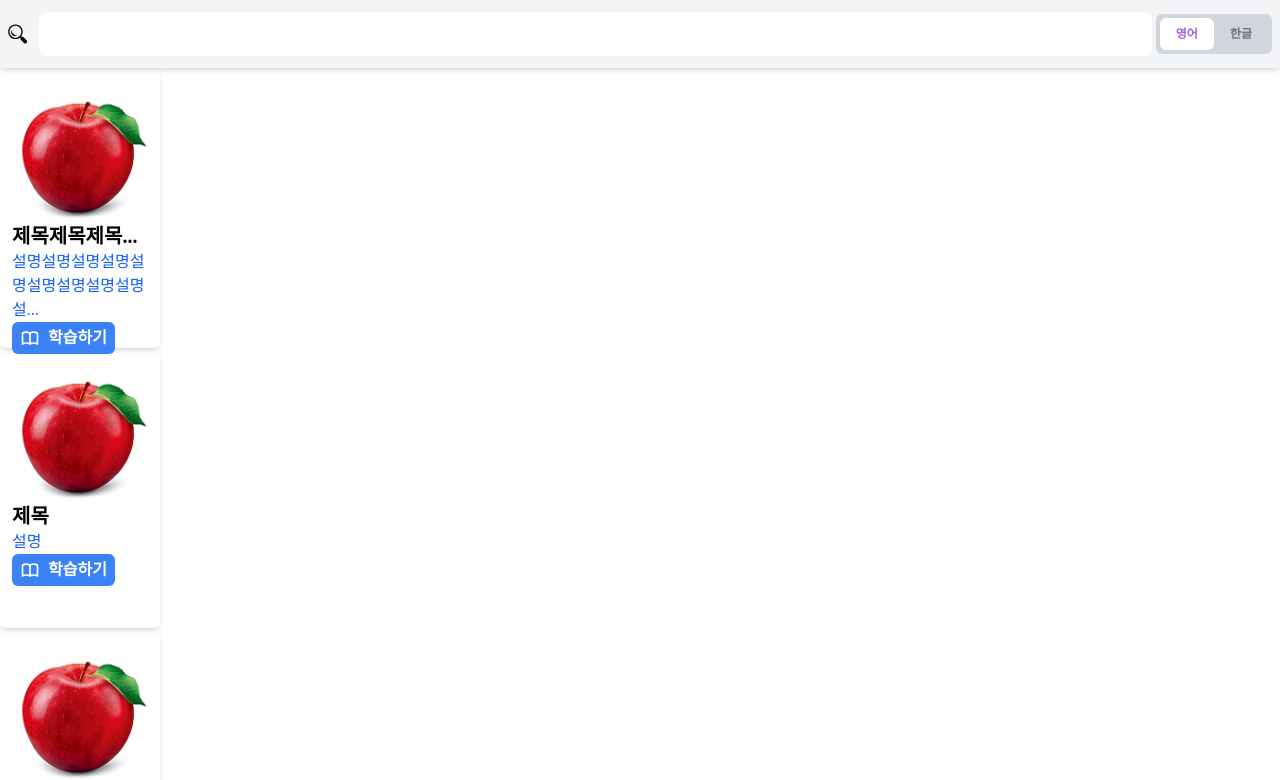
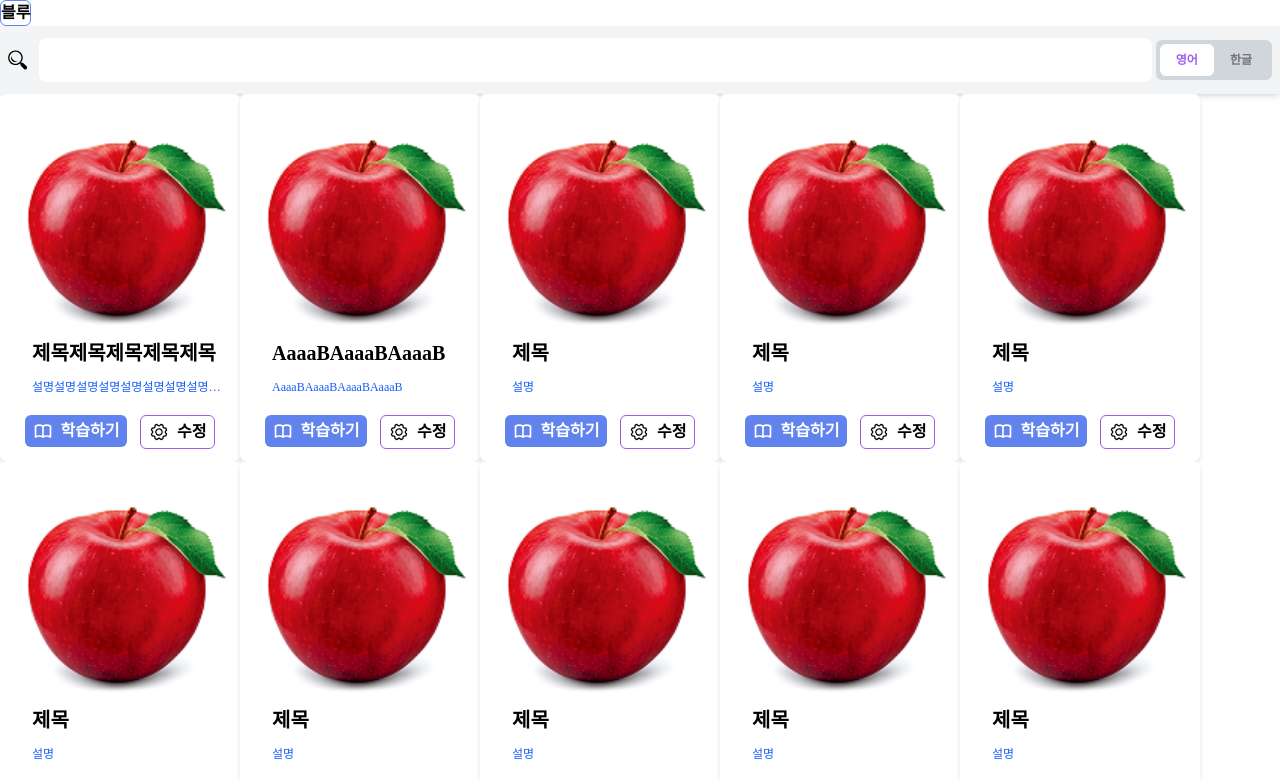
Before and after one commit to munjh61/SeeVocaLang, a React (Vite) app in the folder frontend/: page /moon in a window 1280 px wide. Shown: the top 780 px of the page. Built offline with nearby package versions, Linux system fonts and the light colour scheme; a web font is replaced by a local one.

Commit message:
색 통일

```diff
--- a/frontend/src/components/atoms/button/Button.tsx
+++ b/frontend/src/components/atoms/button/Button.tsx
@@ -15,13 +15,17 @@ export const Button = ({
   bgColor,
   size,
   textColor,
+  border,
   className,
   children,
   ...props
 }: ButtonProps) => {
   return (
     <button
-      className={cn(buttonVariants({ bgColor, size, textColor }), className)}
+      className={cn(
+        buttonVariants({ bgColor, size, textColor, border }),
+        className
+      )}
       {...props}
     >
       {children}
--- a/frontend/src/components/atoms/button/ButtonVariants.ts
+++ b/frontend/src/components/atoms/button/ButtonVariants.ts
@@ -14,27 +14,24 @@ export const buttonVariants = cva(
         gradientOrange: `
           bg-gradient-to-r from-orange-400 to-orange-700
         `,
-        red: `
-          bg-[#EF4444]
+        // red: `bg-[#EF4444]`,
+        // green: `bg-[#22C55E]`,
+        // blue: `bg-[#3B82F6]`,
+        // orange: `bg-[#F97316]`,
+        transparent: `
+          "bg-white/50 text-white
+          hover:bg-white/40
+          active:scale-95 active:shadow-inner"
         `,
-        green: `
-          bg-[#22C55E]
-        `,
-        blue: `
-          bg-[#3B82F6]
-        `,
-        orange: `
-          bg-[#F97316]
-        `,
-        transparent: `
-          bg-white/50 text-white
-          hover:bg-white/40
-          active:scale-95 active:shadow-inner
-        `,
-        white: `
-          bg-white
-        `,
+        white: "bg-white",
+        black: "bg-black",
         gray: `bg-[#F3F4F6]`,
+        red: "bg-[#FF3245]",
+        orange: "bg-[#FF6940]",
+        yellow: "bg-[#FFA600]",
+        green: "bg-[#6DC16A]",
+        blue: "bg-[#6083EE]",
+        purple: "bg-[#9D5EEE]",
         noBg: `bg-transparent`,
       },
       size: {
@@ -46,8 +43,24 @@ export const buttonVariants = cva(
       textColor: {
         white: "text-white",
         black: "text-black",
+        gray: "text-[#71717A]",
+        red: "text-[#FF3245]",
+        orange: "text-[#FF6940]",
+        yellow: "text-[#FFA600]",
+        green: "text-[#6DC16A]",
+        blue: "text-[#6083EE]",
         purple: "text-[#9D5EEE]",
-        gray: "text-[#71717A]",
+      },
+      border: {
+        white: "border border-white",
+        black: "border border-black",
+        gray: "border border-[#71717A]",
+        red: "border border-[#FF3245]",
+        orange: "border border-[#FF6940]",
+        yellow: "border border-[#FFA600]",
+        green: "border border-[#6DC16A]",
+        blue: "border border-[#6083EE]",
+        purple: "border border-[#9D5EEE]",
       },
     },
   }
--- a/frontend/src/components/atoms/input/Input.tsx
+++ b/frontend/src/components/atoms/input/Input.tsx
@@ -7,10 +7,17 @@ type InputProps = {
 } & VariantProps<typeof InputVariants> &
   React.InputHTMLAttributes<HTMLInputElement>;
 
-export const Input = ({ scale, text, className, ...props }: InputProps) => {
+export const Input = ({
+  scale,
+  text,
+  className,
+  border,
+  bg,
+  ...props
+}: InputProps) => {
   return (
     <input
-      className={cn(InputVariants({ scale, text }), className)}
+      className={cn(InputVariants({ scale, text, border, bg }), className)}
       {...props}
     />
   );
--- a/frontend/src/components/atoms/input/InputVariants.ts
+++ b/frontend/src/components/atoms/input/InputVariants.ts
@@ -10,14 +10,47 @@ export const InputVariants = cva(
         lg: "text-lg rounded-lg px-8",
         xl: "text-xl rounded-xl px-10",
       },
+      bg: {
+        white: "bg-white",
+        black: "bg-black",
+        gray: `bg-[#F3F4F6]`,
+        red: "bg-[#FF3245]",
+        orange: "bg-[#FF6940]",
+        yellow: "bg-[#FFA600]",
+        green: "bg-[#6DC16A]",
+        blue: "bg-[#6083EE]",
+        purple: "bg-[#9D5EEE]",
+        noBg: `bg-transparent`,
+      },
       text: {
+        white: "text-white",
         black: "text-black",
-        gray: "text-gray-500",
+        gray: "text-[#71717A]",
+        red: "text-[#FF3245]",
+        orange: "text-[#FF6940]",
+        yellow: "text-[#FFA600]",
+        green: "text-[#6DC16A]",
+        blue: "text-[#6083EE]",
+        purple: "text-[#9D5EEE]",
+      },
+      border: {
+        none: "",
+        white: "border border-white",
+        black: "border border-black",
+        gray: "border border-[#71717A]",
+        red: "border border-[#FF3245]",
+        orange: "border border-[#FF6940]",
+        yellow: "border border-[#FFA600]",
+        green: "border border-[#6DC16A]",
+        blue: "border border-[#6083EE]",
+        purple: "border border-[#9D5EEE]",
       },
     },
     defaultVariants: {
       scale: "md",
       text: "black",
+      border: "none",
+      bg: "white",
     },
   }
 );
--- a/frontend/src/components/atoms/text/Text.tsx
+++ b/frontend/src/components/atoms/text/Text.tsx
@@ -16,13 +16,17 @@ export const Text = ({
   weight,
   color,
   align,
+  onlyOneLine,
   className,
   children,
   ...props
 }: TextProps) => {
   return (
     <div
-      className={cn(textVariants({ size, weight, color, align }), className)}
+      className={cn(
+        textVariants({ size, weight, color, align, onlyOneLine }),
+        className
+      )}
       {...props}
     >
       {children}
--- a/frontend/src/components/atoms/text/TextVariants.ts
+++ b/frontend/src/components/atoms/text/TextVariants.ts
@@ -22,16 +22,28 @@ export const textVariants = cva("", {
       muted: "text-gray-500",
       white: "text-white",
       black: "text-black",
+      gray: "text-[#71717A]",
+      red: "text-[#FF3245]",
+      orange: "text-[#FF6940]",
+      yellow: "text-[#FFA600]",
+      green: "text-[#6DC16A]",
+      blue: "text-[#6083EE]",
+      purple: "text-[#9D5EEE]",
     },
     align: {
       left: "text-left",
       center: "text-center",
       right: "text-right",
     },
+    onlyOneLine: {
+      yes: "w-full whitespace-nowrap overflow-hidden text-ellipsis",
+      no: "",
+    },
   },
   defaultVariants: {
     size: "base",
     weight: "normal",
     color: "black",
+    onlyOneLine: "no",
   },
 });
--- a/frontend/src/components/molecules/iconButton/IconButton.tsx
+++ b/frontend/src/components/molecules/iconButton/IconButton.tsx
@@ -30,6 +30,7 @@ export const IconButton = ({
   const bg = ButtonVariant?.bgColor;
   const color = ButtonVariant?.textColor;
   const size = ButtonVariant?.size;
+  const border = ButtonVariant?.border;
 
   const navigate = useNavigate();
   const onClick = () => {
@@ -42,6 +43,7 @@ export const IconButton = ({
         bgColor={bg}
         textColor={color}
         size={size}
+        border={border}
         className="flex items-center gap-2 text-nowrap px-2 py-1"
         type="button"
         onClick={onClick}
--- a/frontend/src/components/organisms/vocaCard/VocaCard.tsx
+++ b/frontend/src/components/organisms/vocaCard/VocaCard.tsx
@@ -1,6 +1,7 @@
 import { Text } from "../../atoms/text/Text";
 import { IconButton } from "../../molecules/iconButton/IconButton";
 import { ImageBox } from "../../molecules/imagebox/Imagebox";
+import gear from "../../../asset/gear.svg?react";
 import book from "../../../asset/nav_book.svg?react";
 
 type VocaCardProps = {
@@ -11,25 +12,44 @@ type VocaCardProps = {
 
 export const VocaCard = ({ thumbnail, name, description }: VocaCardProps) => {
   return (
-    <div className="rounded-md shadow-md w-40 h-70 p-3">
+    <div className="rounded-md shadow-md w-60 p-3 inline-flex flex-col gap-2 bg-white">
       <div>
         <ImageBox src={thumbnail} className="w-full h-full"></ImageBox>
       </div>
-      <div>
-        <Text size={"xl"} weight={"bold"}>
-          {name.length < 6 ? name : `${name.slice(0, 6)}...`}
+
+      <div className="flex flex-col">
+        <div className="pl-5">
+          <Text
+            size={"xl"}
+            weight={"bold"}
+            onlyOneLine={"yes"}
+            className="mb-3"
+          >
+            {name}
           </Text>
-        <Text color={"primary"}>
-          {description.length < 20
-            ? description
-            : `${description.slice(0, 19)}...`}
+          <Text
+            size={"xs"}
+            color={"primary"}
+            onlyOneLine={"yes"}
+            className="mb-5"
+          >
+            {description}
           </Text>
+        </div>
+        <div className="flex flex-row justify-evenly">
           <IconButton
             IconVariant={{ icon: book, color: "white" }}
             ButtonVariant={{ bgColor: "blue", textColor: "white" }}
           >
             학습하기
           </IconButton>
+          <IconButton
+            IconVariant={{ icon: gear }}
+            ButtonVariant={{ bgColor: "white", border: "purple" }}
+          >
+            수정
+          </IconButton>
+        </div>
       </div>
     </div>
   );
--- a/frontend/src/pages/TestPageMoon.tsx
+++ b/frontend/src/pages/TestPageMoon.tsx
@@ -4,6 +4,7 @@ import { IconInput } from "../components/molecules/iconInput/IconInput";
 import { SearchbarSegment } from "../components/organisms/searchbarSegment/SearchbarSegment";
 import { VocaCard } from "../components/organisms/vocaCard/VocaCard";
 import book from "../asset/book.svg?react";
+import { Button } from "../components/atoms/button/Button";
 
 function TestPageMoon() {
   // const handleSearch = (value: string) => {
@@ -11,15 +12,16 @@ function TestPageMoon() {
   // };
   return (
     <>
+      <Button border={"blue"}>블루</Button>
       <SearchbarSegment
-        onSearch={(v) => console.log(v)}
+        onSearch={v => console.log(v)}
         segmentControl={{
           options: [
             { label: "영어", value: "en" },
             { label: "한글", value: "ko" },
           ],
           defaultValue: "en",
-          onChange: (v) => console.log(v),
+          onChange: v => console.log(v),
         }}
       />
       <VocaCard
@@ -27,7 +29,11 @@ function TestPageMoon() {
         name="제목제목제목제목제목"
         description="설명설명설명설명설명설명설명설명설명설명설명설명"
       />
-      <VocaCard thumbnail={apple} name="제목" description="설명" />
+      <VocaCard
+        thumbnail={apple}
+        name="AaaaBAaaaBAaaaB"
+        description="AaaaBAaaaBAaaaBAaaaB"
+      />
       <VocaCard thumbnail={apple} name="제목" description="설명" />
       <VocaCard thumbnail={apple} name="제목" description="설명" />
       <VocaCard thumbnail={apple} name="제목" description="설명" />
```
Also changed, not shown: frontend/src/asset/gear.svg (added). Lines whose indentation alone changed are shown as unchanged.
